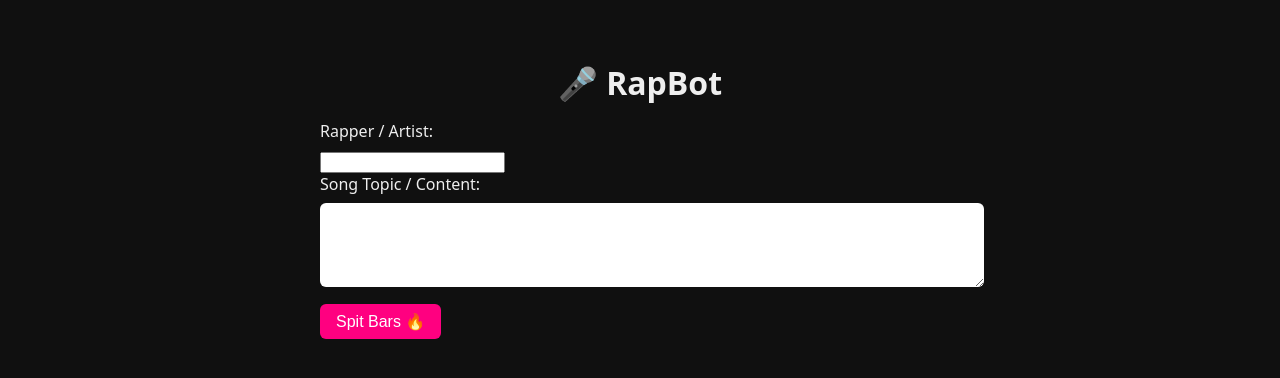
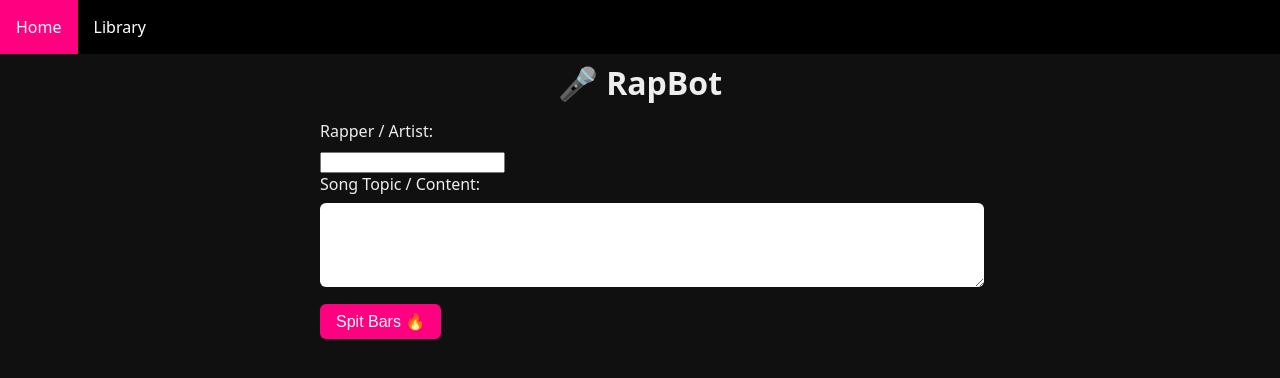
Before and after one commit to NathanSubra/rap_bot, a Flask app: page / in a window 1280 px wide. Shown: the top 378 px of the page. Run offline with Flask 3, Linux system fonts and the light colour scheme.

Commit message:
Updated front end

```diff
--- a/front_end/app.py
+++ b/front_end/app.py
@@ -57,9 +57,12 @@ def index():
         if artist and content:
             rap = generate_rap(artist, content)
 
-
     return render_template("index.html", rap=rap, artist=artist, content=content)
 
+
+@app.route("/library", methods=["GET"])
+def library():
+    return render_template("library.html")
 
 if __name__ == "__main__":
     # Set debug=False in production
--- a/front_end/static/style.css
+++ b/front_end/static/style.css
@@ -46,3 +46,37 @@ body {
     white-space: pre-wrap;
     font-family: "Courier New", monospace;
   }
+
+nav {
+    overflow: hidden;
+    background-color: black;
+    position:absolute;
+    width:100%;
+    left:0;
+    right:0;
+    top:0;
+    padding-bottom: 20;
+}
+nav a {
+    float: left;
+    display:block;
+    color: white;
+    text-align: center;
+    padding: 16px 16px;
+    text-decoration: none;
+}
+
+nav a:hover {
+    background-color: #202020;
+    cursor:pointer;
+}
+
+#current {
+    float: left;
+    display:block;
+    background-color: #ff0080;
+    text-align: center;
+    padding: 16px 16px;
+    text-decoration: none;
+    cursor:default;
+}
--- a/front_end/templates/index.html
+++ b/front_end/templates/index.html
@@ -2,10 +2,13 @@
 <html lang="en">
 <head>
   <meta charset="utf-8">
-  <title>RapBot Generator</title>
+  <title>RapBot</title>
   <link rel="stylesheet" href="{{ url_for('static', filename='style.css') }}">
 </head>
-
+<nav>
+  <a id="current">Home</a>
+  <a href="/library">Library</a>
+</nav>
 <body>
   <div class="container">
     <h1>🎤 RapBot</h1>
```
Also changed, not shown: front_end/templates/library.html (added, +17 -0 lines), audio_generation.py (added), suno.py (deleted).
